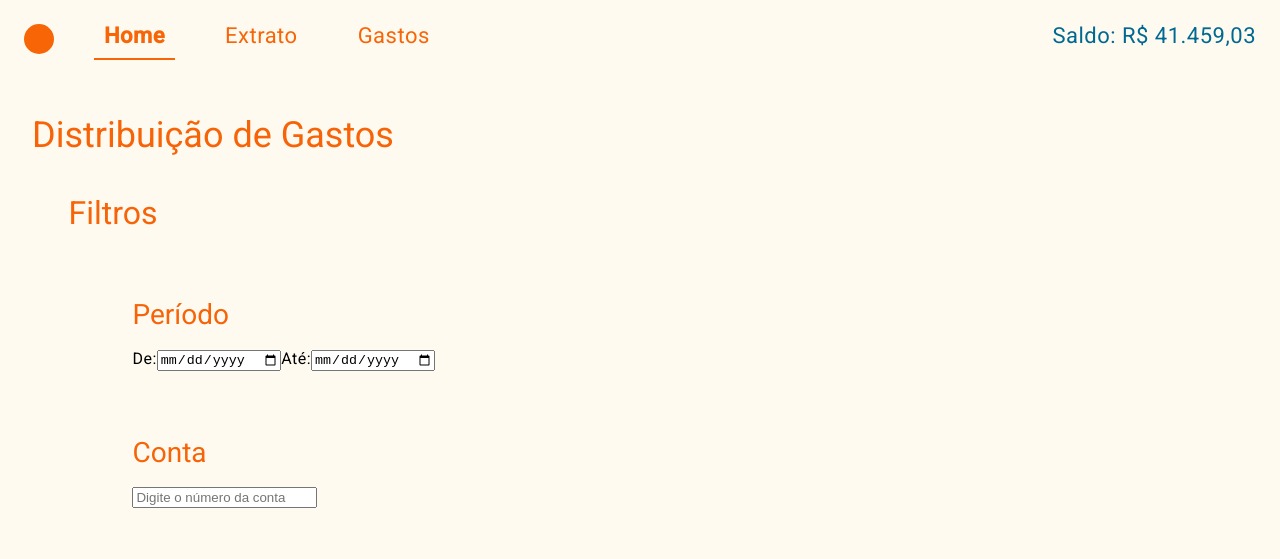
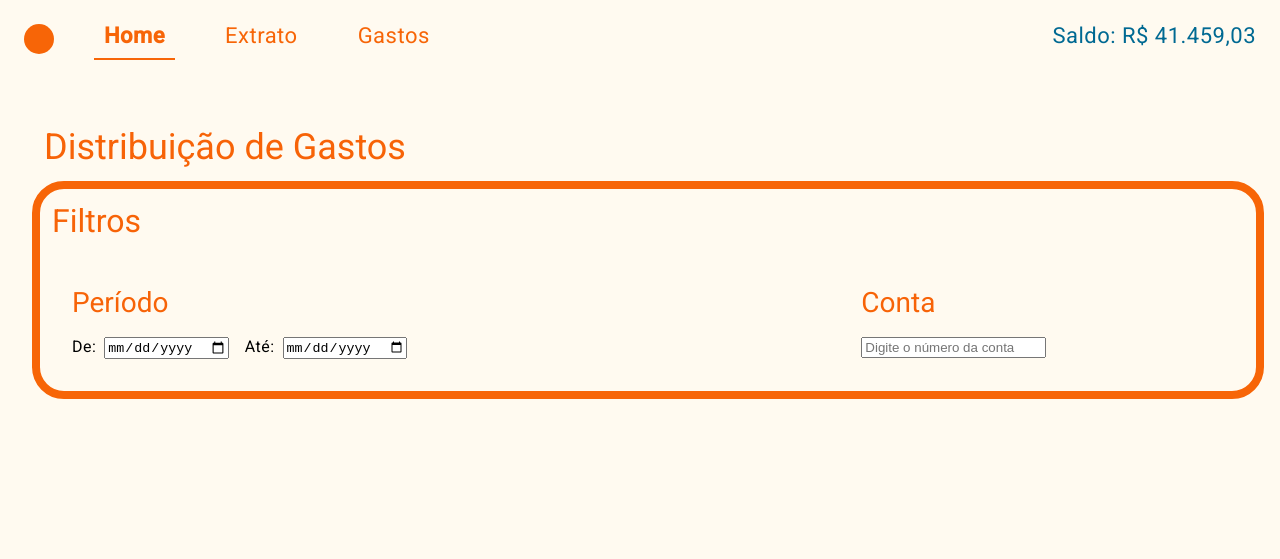
Before and after one commit to marcostomas/finhub-app, an Angular app: page /gastos in a window 1280 px wide. Shown: the top 559 px of the page. Built offline with nearby package versions, Linux system fonts and the light colour scheme; no server answers.

Commit message:
feat: correção dos layouts de gastos

```diff
--- a/src/app/components/gastos/gastos.component.css
+++ b/src/app/components/gastos/gastos.component.css
@@ -10,22 +10,23 @@
   color: #f76307;
   position: relative;
   align-self: center;
+  margin: 12px;
 }
 
 .Filtros-gastos-container{
   position: relative;
-  margin: 3%;
-  border: 4px #f76307;
+  border: 8px solid #f76507;
   height: fit-content;
-  width: 40%;
+  width: 100%;
+  border-radius: 32px;
   align-items: center;
 }
 .filtro-row{
-  width: inherit;
+  width: 60%;
   min-height: 10%;
   height: fit-content;
-  position: inherit;
-  margin: 64px;
+  position: relative;
+  margin: 32px;
 }
 .div-pie{
     position: relative;
--- a/src/app/components/gastos/gastos.component.html
+++ b/src/app/components/gastos/gastos.component.html
@@ -7,11 +7,11 @@
         <!-- Filtros -->
         <div class="Filtros-gastos-container">
             <h4 class="title">Filtros</h4>
-            <form>
+            <form style="display: flex;">
                 <!-- Filtro de Período -->
                 <div class="filtro-row">
                     <h5 style="color: #f76307;">Período</h5>
-                    <label for="dataInicio">De:</label>
+                    <label style="margin-right: 8px;" for="dataInicio">De:</label>
                     <input
                     id="dataInicio"
                     type="date"
@@ -19,7 +19,7 @@
                     name="dataInicio"
                     (change)="carregarDados()"
                     />
-                    <label for="dataFim">Até:</label>
+                    <label style="margin-right: 8px;margin-left: 16px;" for="dataFim">Até:</label>
                     <input
                     id="dataFim"
                     type="date"
@@ -29,8 +29,10 @@
                     />
                 </div>
 
+
                 <!-- Filtro de Conta -->
-                <div class="filtro-row">
+                <div style="width: 30%;" class="filtro-row">
+
                     <h5 style="color: #f76307;">Conta</h5>
                     <input
                         id="contaFiltro"
```
Also changed, not shown: src/app/components/gastos/gastos.service.ts (+20 -0 lines). Lines whose indentation alone changed are shown as unchanged.
